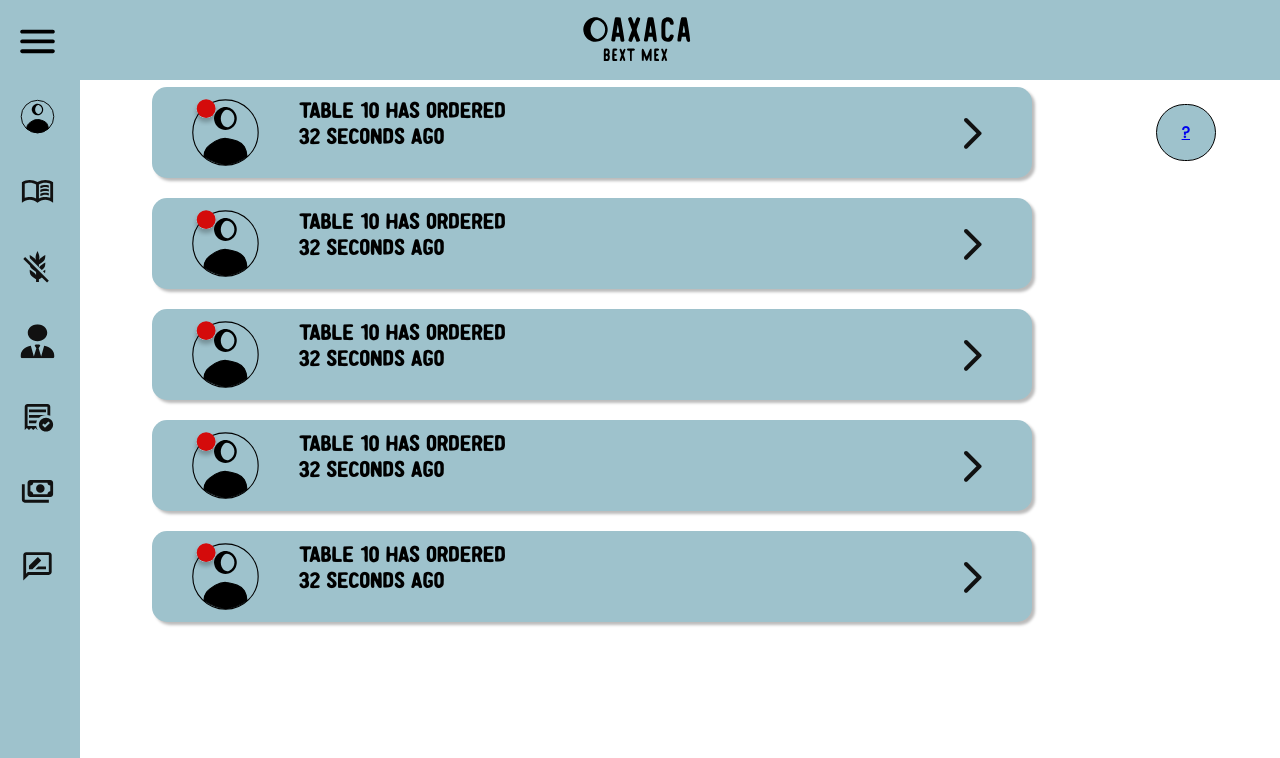
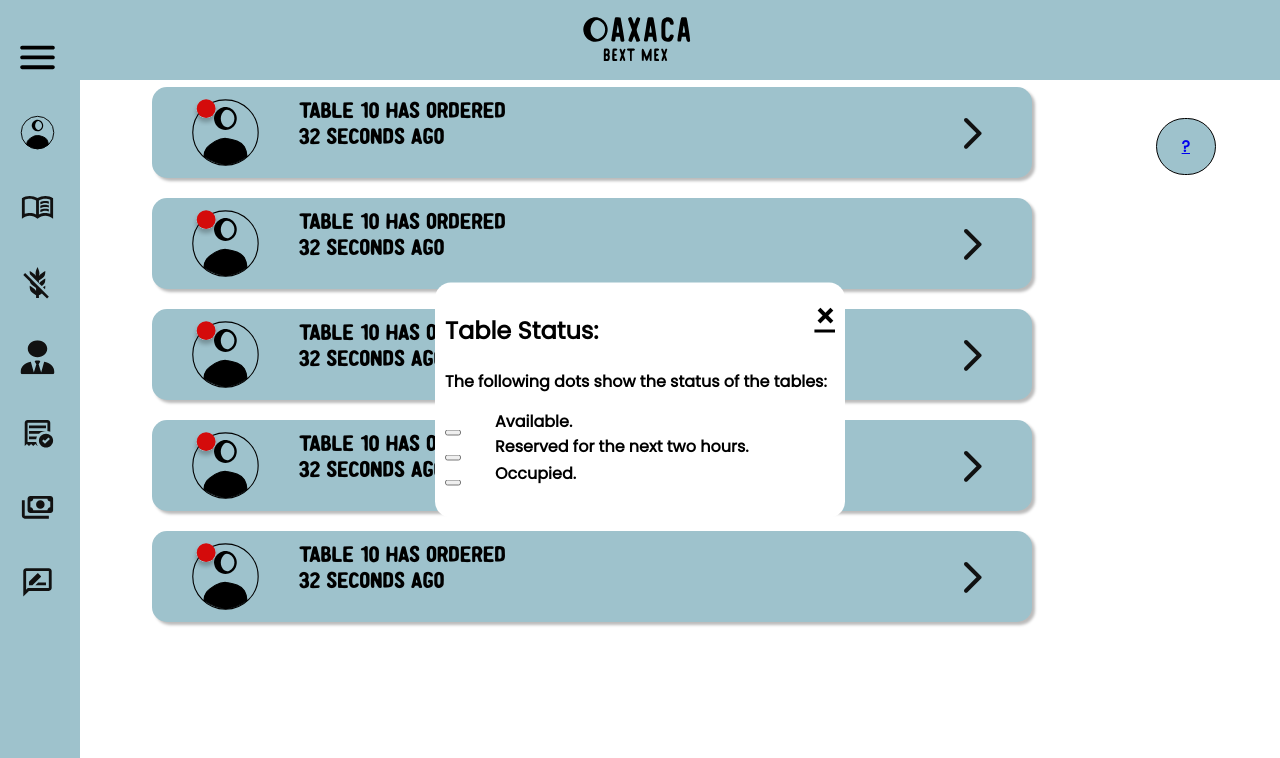
Before and after one commit to muhtasim100/Oaxaca, a Flask app: page /notif in a window 1280 px wide, after a click that opens the changed part; the page is wider, and only the part inside the window is pictured. Shown: the top 758 px of that part. Run offline with Flask 3, Linux system fonts and the light colour scheme.

Commit message:
Pop up card works now in response to button.

```diff
--- a/website/static/css/notifcenter.css
+++ b/website/static/css/notifcenter.css
@@ -100,6 +100,15 @@
   transition-delay: 0s;
 }
 
+.popup_position {
+  position: absolute;
+  left: 50%;
+  top: 50%;
+  transform: translate(-50%, -50%);
+  width: 80%;
+  max-width: 390px;
+}
+
 
 .popup_position .close {
   position: absolute;
@@ -117,17 +126,6 @@
   color: #f00;
 }
 
-/* --------Close-pop2 */
-.close-popup2 {
-  background-color: rgba(0, 0, 0, .7);
-  cursor: default;
-  position: fixed;
-  top: 0;
-  left: 0;
-  right: 0;
-  bottom: 0;
-  transition: opacity .5s, visibility 0s linear .0s;
-}
 
 /* ------------------- */
 .close-popup {
@@ -148,17 +146,58 @@
   top: 10;
   right: 0;
   margin-right: 5%;
-  z-index: 9999; /* ensure the pop-up container is on top of other elements */
+  z-index: 9999;
 }
 
 
 .btn {
   padding: 15px 25px;
   border: 1px solid rgb(0, 0, 0);
-  border-radius: 20em;
+  border-radius: 30px;
   display: inline-block;
-  margin-top: 2em;
+  margin-top: 50%;
   background-color: #9EC2CC;
   font-weight: 700;
   transition: .3s;
 }
+
+
+.color-btn-container {
+  width: 25px;
+  height: 25px;
+
+}
+
+.color-btn-container1 {
+  width: 25px;
+  height: 25px;
+}
+
+.color-btn-container2 {
+  width: 25px;
+  height: 25px;
+}
+
+#available {
+  position: absolute;
+  top: 126px;
+  left: 60px;
+  margin: 0;
+  display: inline-block;
+}
+
+#occupied {
+  position: absolute;
+  top: 178px;
+  left: 60px;
+  margin: 0;
+  display: inline-block;
+}
+
+#reserved {
+  position: absolute;
+  top: 151px;
+  left: 60px;
+  margin: 0;
+  display: inline-block;
+}
--- a/website/templates/notifcenter.html
+++ b/website/templates/notifcenter.html
@@ -21,5 +21,34 @@
       <a href="#popup" class="btn popup-btn">?</a>
     </div>
 
+    <div id="popup" class="popup popup_position">
+      <a href="#" class="close">&times;</a>
+      <h2 id="tablestatustxt">Table Status:</h2>
+      <h4>The following dots show the status of the tables:</h4>
+
+     <div class="popup-content">
+         <div class="color-btn-container">
+           <button id="greenButton"></button>
+
+           <div class="color-btn-container"></div>
+             <h4 id="available">Available.</h4>
+         </div>
+
+         <div class="color-btn-container">
+           <button id="yellowButton"></button>
+
+           <div class="color-btn-container"></div>
+             <h4 id="reserved">Reserved for the next two hours.</h4>
+         </div>
+
+         <div class="color-btn-container">
+           <button id="redButton"></button>
+
+           <div class="color-btn-container"></div>
+             <h4 id="occupied">Occupied.</h4>
+         </div>
+      </div>
+    </div>
+
 </div>
 {% endblock %}
```
